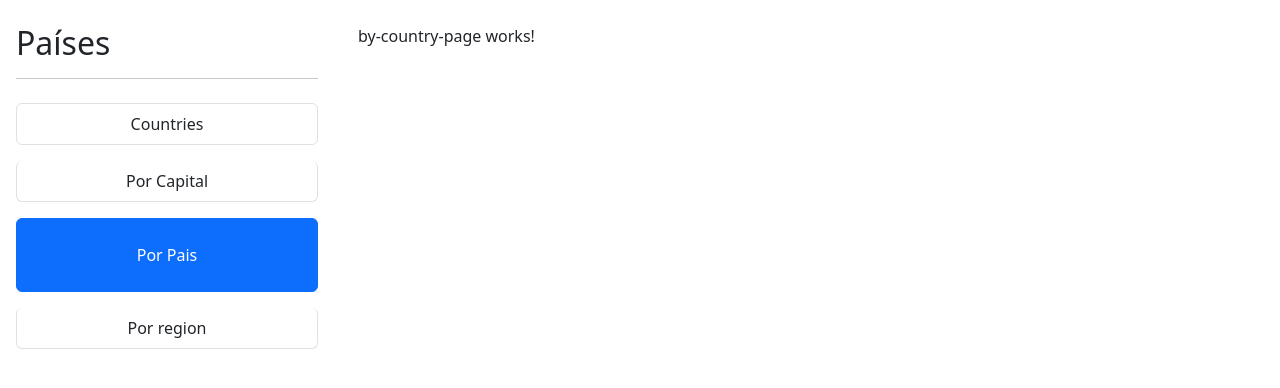
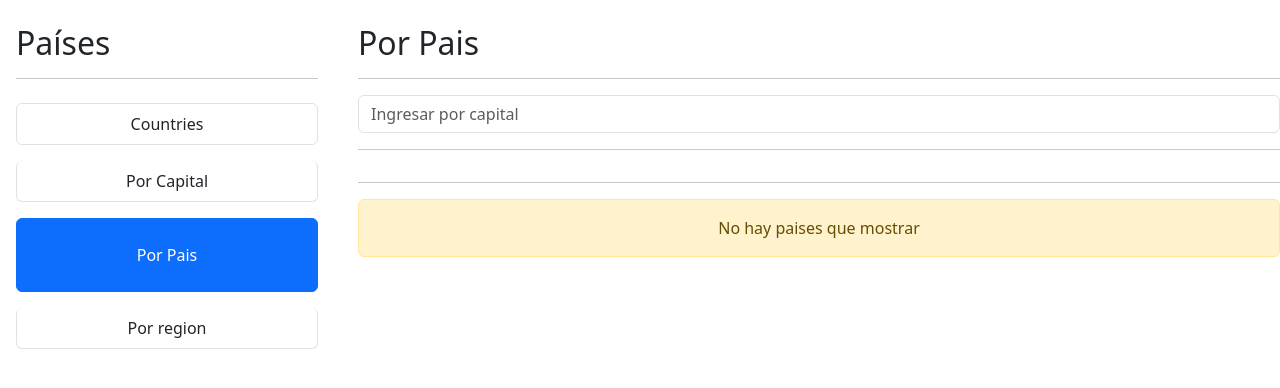
Before and after one commit to Jamaceat/Country-App, an Angular app: page /countries/by-capital in a window 1280 px wide. Both pictures are taken after a click on the item "Por Pais". Shown: the top 388 px of the page. Built offline with nearby package versions, Linux system fonts and the light colour scheme.

Commit message:
Agregando por Region y por Pais

```diff
--- a/src/app/countries/pages/by-country-page/by-country-page.component.html
+++ b/src/app/countries/pages/by-country-page/by-country-page.component.html
@@ -1 +1,19 @@
-<p>by-country-page works!</p>
+<h2>Por Pais</h2>
+<hr />
+
+<div class="row">
+  <div class="col">
+    <shared-search-box
+      (OnEnterEvent)="searchByCountry($event)"
+      placeholder="Ingresar por capital"
+    ></shared-search-box>
+  </div>
+</div>
+<hr />
+
+<div class="row">
+  <div class="col">
+    <hr />
+    <countries-table [countries]="countries"></countries-table>
+  </div>
+</div>
--- a/src/app/countries/pages/by-country-page/by-country-page.component.ts
+++ b/src/app/countries/pages/by-country-page/by-country-page.component.ts
@@ -1,10 +1,20 @@
 import { Component } from '@angular/core';
+import { Country } from '../../interfaces/Country.interface';
+import { CountriesService } from '../../services/countries.service.service';
 
 @Component({
   selector: 'app-by-country-page',
   templateUrl: './by-country-page.component.html',
-  styles: ``
+  styles: ``,
 })
 export class ByCountryPageComponent {
+  constructor(private countriesService: CountriesService) {}
 
+  public countries: Country[] = [];
+
+  searchByCountry(country: string) {
+    this.countriesService
+      .searchCountry(country)
+      .subscribe((countries) => (this.countries = countries));
+  }
 }
--- a/src/app/countries/pages/by-region-page/by-region-page.component.html
+++ b/src/app/countries/pages/by-region-page/by-region-page.component.html
@@ -1 +1,19 @@
-<p>by-region-page works!</p>
+<h2>Por Region</h2>
+<hr />
+
+<div class="row">
+  <div class="col">
+    <shared-search-box
+      (OnEnterEvent)="searchByRegion($event)"
+      placeholder="Ingresar por capital"
+    ></shared-search-box>
+  </div>
+</div>
+<hr />
+
+<div class="row">
+  <div class="col">
+    <hr />
+    <countries-table [countries]="countries"></countries-table>
+  </div>
+</div>
--- a/src/app/countries/pages/by-region-page/by-region-page.component.ts
+++ b/src/app/countries/pages/by-region-page/by-region-page.component.ts
@@ -1,10 +1,20 @@
 import { Component } from '@angular/core';
+import { Country } from '../../interfaces/Country.interface';
+import { CountriesService } from '../../services/countries.service.service';
 
 @Component({
   selector: 'app-by-region-page',
   templateUrl: './by-region-page.component.html',
-  styles: ``
+  styles: ``,
 })
 export class ByRegionPageComponent {
+  constructor(private countriesService: CountriesService) {}
 
+  public countries: Country[] = [];
+
+  searchByRegion(region: string) {
+    this.countriesService
+      .searchRegion(region)
+      .subscribe((countries) => (this.countries = countries));
+  }
 }
--- a/src/app/countries/services/countries.service.service.ts
+++ b/src/app/countries/services/countries.service.service.ts
@@ -13,4 +13,16 @@ export class CountriesService {
       .get<Country[]>(`${this.apiURl}/capital/${query}`)
       .pipe(catchError((error) => of([])));
   }
+
+  searchCountry(query: string): Observable<Country[]> {
+    return this.httpClient
+      .get<Country[]>(`${this.apiURl}/name/${query}`)
+      .pipe(catchError((countries) => of([])));
+  }
+
+  searchRegion(query: string): Observable<Country[]> {
+    return this.httpClient
+      .get<Country[]>(`${this.apiURl}/region/${query}`)
+      .pipe(catchError((countries) => of([])));
+  }
 }
```
